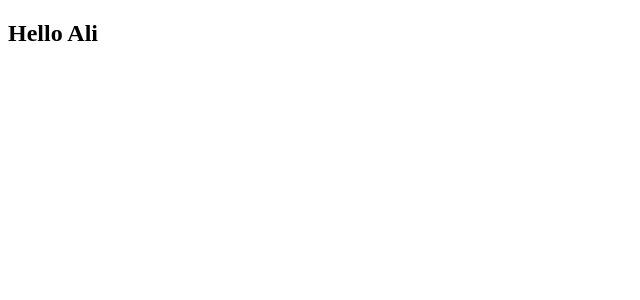
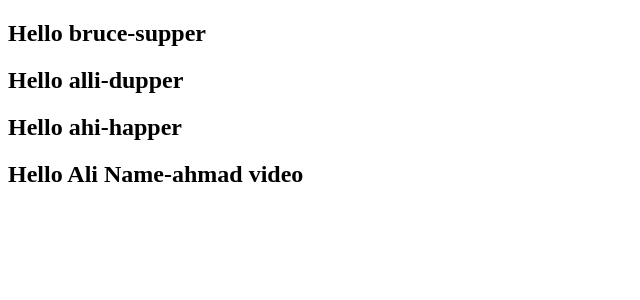
Before and after one commit to devlivewir/vue-initial, a Vue app: page / in a window 1280 px wide. Shown: the top 300 px of the page, without its empty margins (0-640 px from the left). Built offline with nearby package versions, Linux system fonts and the light colour scheme.

Commit message:
component props

```diff
--- a/src/App.vue
+++ b/src/App.vue
@@ -1,14 +1,26 @@
 <template>
-  <Greet />
+  <div>
+    <Greet name="bruce" heroName="supper" />
+    <Greet name="alli" heroName="dupper" />
+    <Greet name="ahi" heroName="happer" />
+    <Greet :name="name" :heroName="channel" />
+  </div>
+
 </template>
 
 <script>
 import Greet from './components/Greets.vue'
 export default {
   name: 'App',
-  components:{
+  components: {
     Greet,
-  }
+  },
+  data() {
+    return {
+      name: 'Ali Name',
+      channel:'ahmad video'
+    }
+  },
 
 }
 </script>
--- a/src/components/Greets.vue
+++ b/src/components/Greets.vue
@@ -1,11 +1,13 @@
 <template>
     <div>
-        <h2>Hello Ali</h2>
+        <h2>Hello {{ name }}-{{ heroName }}</h2>
     </div>
 </template>
 
 <script>
 export default {
+    name: "Ahmad",
+    props: ['name','heroName'],
 
 }
 </script>
```
